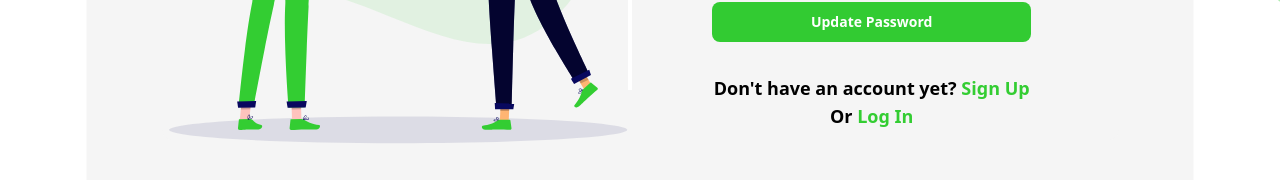
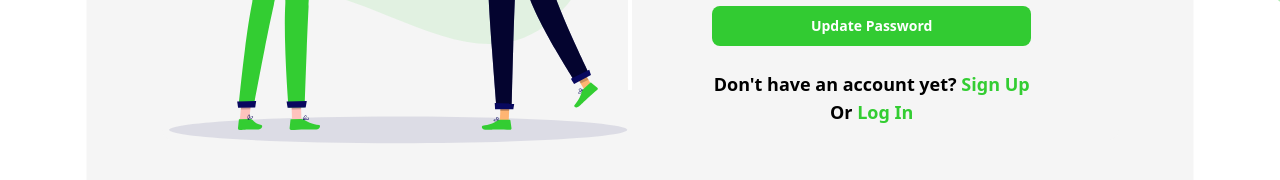
Before and after one commit to shirjoybhuban/Tailwind-Flowbite-Next, a Next.js app: page /reset-password in a window 1280 px wide. Shown: the part 460-640 px from the top of the page. Built offline with nearby package versions, Linux system fonts and the light colour scheme; no server answers.

Commit message:
forget & reset password page

```diff
--- a/views/ResetPassword/index.js
+++ b/views/ResetPassword/index.js
@@ -359,7 +359,7 @@
           <div className={`${style.success} inline-block`}>
             {apiSuccess !== "" ? <p>{apiSuccess}</p> : null}
           </div>
-          <p className={`text-center mt-2 text-lg font-semibold`}>
+          <p className={`text-center text-lg font-semibold`}>
             Don't have an account yet?{" "}
             <Link className="text-shipGreen-400 font-semibold" href="/signup">
               Sign Up
```
